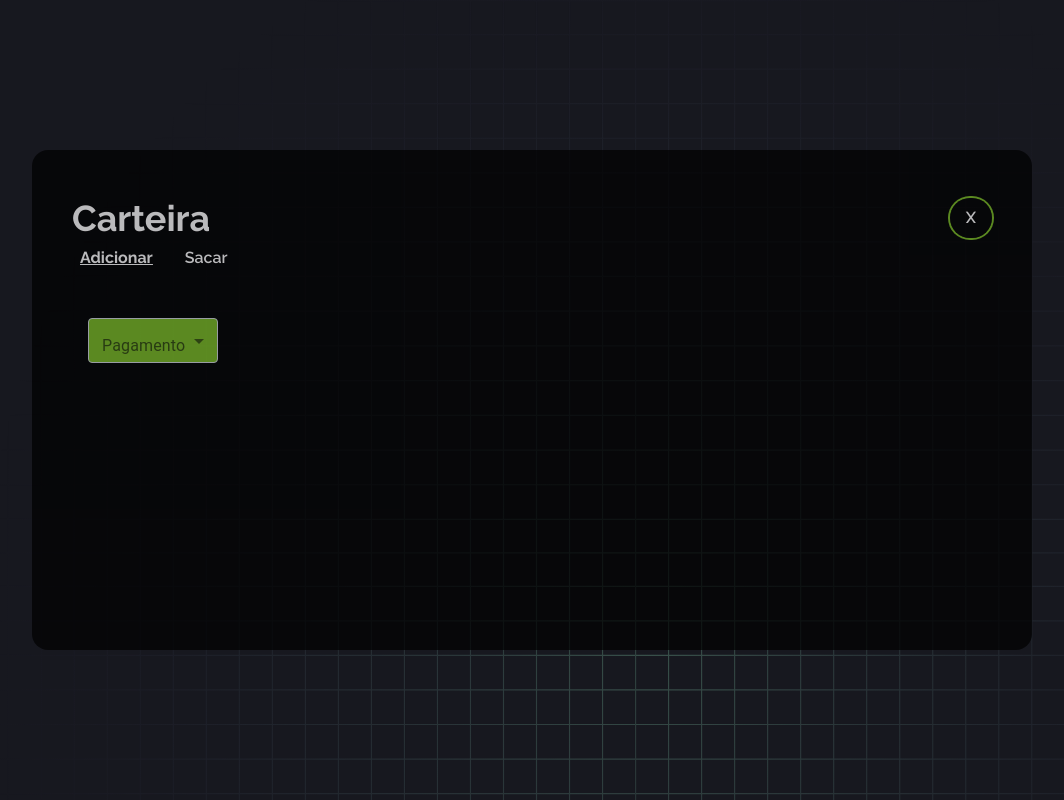
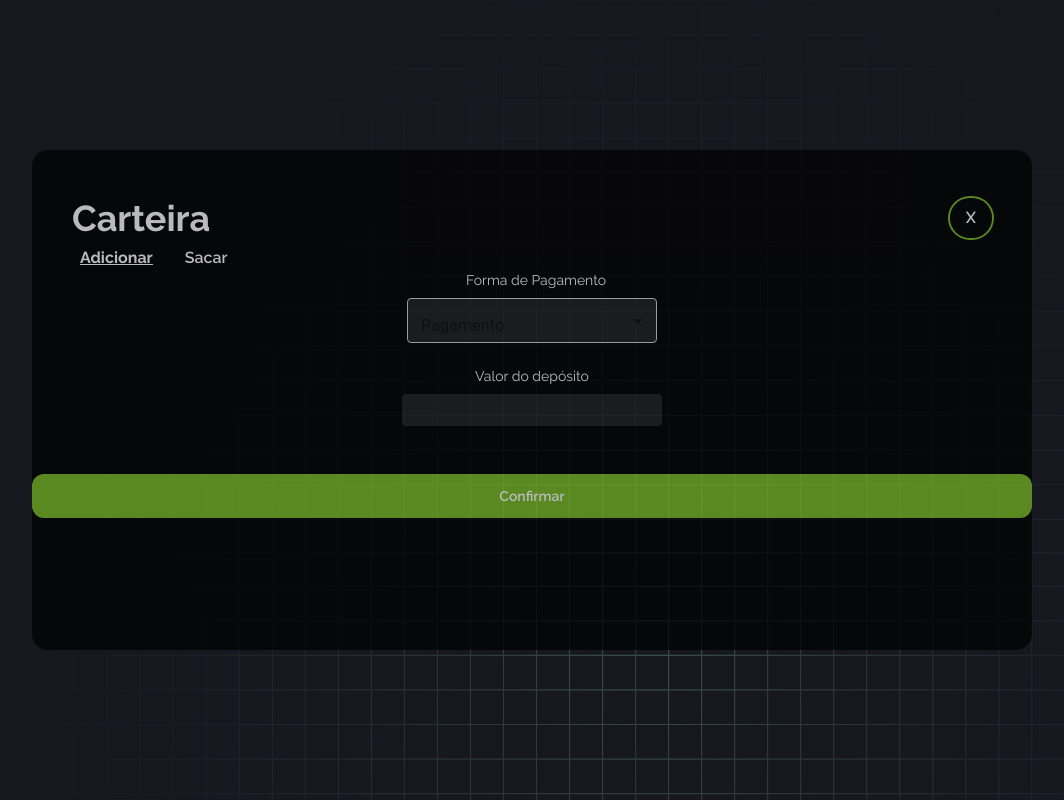
Before and after one commit to ONESOFT-OS/BetBall, a React (Vite) app in the folder frontend/: page /deposit in a window 1280 px wide. Shown: the whole page, without its empty margins (108-1172 px from the left). Built offline with nearby package versions, Linux system fonts and the light colour scheme.

Commit message:
edit: campos de deposito de credito

```diff
--- a/frontend/src/components/SelectM.tsx
+++ b/frontend/src/components/SelectM.tsx
@@ -13,7 +13,7 @@ const BootstrapInput = styled(InputBase)(({ theme }) => ({
   '& .MuiInputBase-input': {
     borderRadius: 4,
     position: 'relative',
-    backgroundColor: "#78BA22",
+    backgroundColor: "#1E1E1E",
     border: '1px solid #ced4da',
     fontSize: 16,
     padding: '10px 26px 10px 12px',
@@ -53,7 +53,7 @@ export function SelectM(props:SelectProps) {
 
   return (
     <div>
-      <FormControl sx={{ m: 1, minWidth: 130  }}>
+      <FormControl sx={{ m: 1, minWidth: 250  }}>
         <InputLabel id="demo-simple-select-autowidth-label" >{props.defaultText}</InputLabel>
         <Select
           labelId="demo-simple-select-autowidth-label"
--- a/frontend/src/components/TextInput.tsx
+++ b/frontend/src/components/TextInput.tsx
@@ -7,14 +7,15 @@ import { InputHTMLAttributes, ReactNode } from "react";
 export interface TextInputRootProps{
     children: ReactNode;
     valid?: boolean;
+    className?: string;
 }
 
-function TextInputRoot({valid = true, children}: TextInputRootProps){
+function TextInputRoot({valid = true, children, className}: TextInputRootProps){
     return(
         <div className={clsx(" flex items-center gap-3 h-12 py-4 px-3 rounded bg-gray-800 w-full  text-white text-xs placeholder:text-gray-900",
         {   "focus-within:ring-2 ring-green-500": valid === true,
             "border-2 border-red-800 ": valid === false,
-        })}>
+        }, className)}>
             {children}
         </div>
     )
--- a/frontend/src/pages/Deposit.tsx
+++ b/frontend/src/pages/Deposit.tsx
@@ -6,8 +6,21 @@ import { Heading } from "../components/Heading";
 import { SelectR } from "../components/SelectR";
 import { SelectM } from "../components/SelectM";
 import { Text } from "../components/Text";
+import { TextInput } from "../components/TextInput";
+import { useState } from "react";
 
 export function Deposit(){
+
+    const [valor, setValor]  = useState('')
+
+    function maskCoin() {
+
+        const i = 0
+        const dinheiro = i.toLocaleString('pt-br',{style: 'currency', currency: 'BRL'});
+        console.log(dinheiro)
+
+    }
+
     return(
         <div  className="bg-[url('../assets/Gradient.svg')] bg-gray-900 min-w-screen min-h-screen  max-h-full max-w-full flex items-center justify-center">
                 <div className="bg-black w-[1000px] h-[500px] min-h-max min-w-max flex flex-col rounded-2xl opacity-70">
@@ -21,14 +34,29 @@ export function Deposit(){
                     <Text size="lg"   className="font-semibold hover:text-green-500" ><Link to={'/'}>Sacar</Link></Text>
                 </div>
 
-                <div className="flex h-12 w-60 mt-10 ml-12">
+                <div className=" flex flex-col items-center gap-12">
+                    <div className="flex flex-col  items-center h-12 w-60 ">
                         {/* <SelectR /> */}
+                        <Text className="ml-2">Forma de Pagamento</Text>
                         <SelectM defaultText="Pagamento">
                             <MenuItem value={1}>Pix</MenuItem>
                             <MenuItem value={2}>Cartão de Crédito</MenuItem>
                             <MenuItem value={3}>Transferência bancária</MenuItem>
                         </SelectM>
                     </div>
+
+                    <label className='flex flex-col items-center w-full max-w-[260px]  gap-2 '>
+                        <Text>Valor do depósito</Text>
+                        <TextInput.Root className="h-5" >
+                            <TextInput.Input  type="number" name="quantity" step="0.01" min="0.01" value={valor} onChange={(e) => setValor(e.target.value)}/>
+                        </TextInput.Root>
+                    </label>
+
+                    <Button className="w-fit ">Confirmar</Button>
+
+                </div>
+
+
             </div>
         </div>
     )
```
Lines whose indentation alone changed are shown as unchanged.
